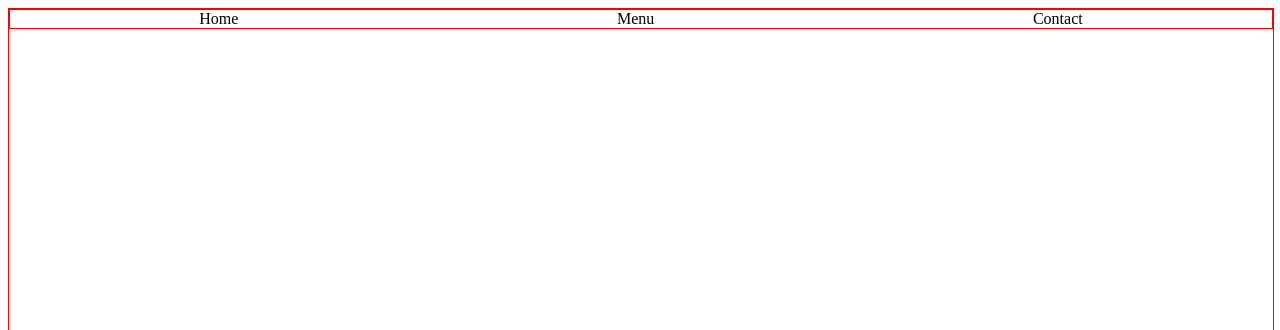
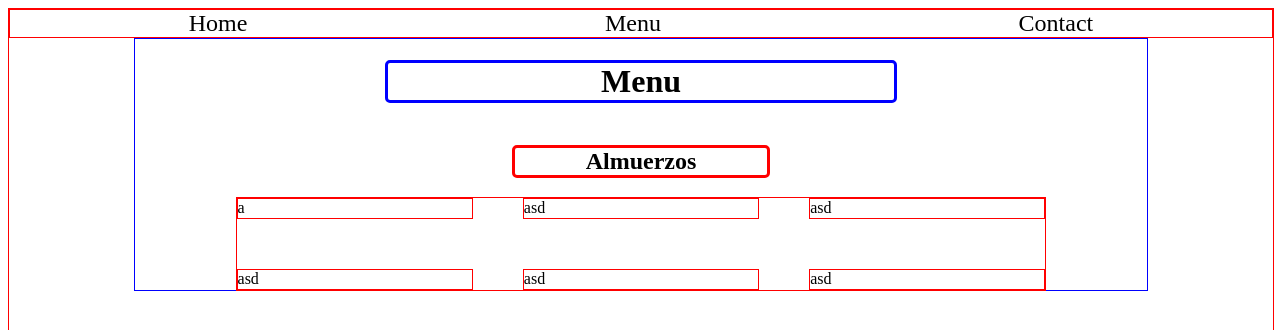
Before and after one commit to jsf97/restaurant, a website built with webpack: page dist/index.html in a window 1280 px wide. Shown: the top 330 px of the page. Built offline with nearby package versions, Linux system fonts and the light colour scheme.

Commit message:
Haciendo cosas innecesarias pero que sirven para la experiencia

```diff
--- a/src/index.js
+++ b/src/index.js
@@ -2,6 +2,7 @@ const content = document.getElementById('content');
 const navbar = document.createElement('nav')
 
 import './style.css'
+import menuContent from './menu.js'
 
 content.classList.add('abc')
 
@@ -19,3 +20,5 @@ navbar.appendChild(contact)
 navbar.classList.add('nav')
 
 content.appendChild(navbar)
+
+menuContent(content)
--- a/src/menu.js
+++ b/src/menu.js
@@ -0,0 +1,29 @@
+
+export default function menuContent(append) {
+  const container = document.createElement('div');
+  container.classList.add('menu-container');
+
+  const title = document.createElement('h1');
+  title.classList.add('menu-title');
+  title.textContent = 'Menu';
+  container.appendChild(title);
+
+  const choice = document.createElement('h2');
+  choice.classList.add('menu-choice');
+  choice.textContent = 'Almuerzos';
+  container.appendChild(choice);
+
+  const choiceContent = document.createElement('div');
+  choiceContent.classList.add('menu-choice__content');
+  container.appendChild(choiceContent);
+  for(let i = 0; i <= 5; i++) {
+    const lunchContainer = document.createElement('div');
+    lunchContainer.classList.add('lunch-container')
+    lunchContainer.textContent = 'asd'
+    choiceContent.appendChild(lunchContainer)
+  }
+
+  choiceContent.children[0].textContent = 'a'
+
+  append.appendChild(container);
+}
--- a/src/style.css
+++ b/src/style.css
@@ -9,4 +9,46 @@
   display: flex;
   justify-content: space-around;
   align-items: center;
+  font-size: 24px;
 }
+
+.menu-title {
+  border-radius: 5px;
+  border: 3px solid blue;
+  width: 50%;
+  text-align: center;
+}
+
+.menu-container {
+  border: 1px solid blue;
+  width: 80%;
+  margin: auto;
+  display: grid;
+  grid-template-columns: 1fr;
+  grid-template-rows: repeat(auto-fit);
+  justify-items: center;
+  align-items: center;
+}
+
+.menu-choice {
+  border: 3px solid red;
+  border-radius: 5px;
+  width: 25%;
+  text-align: center;
+}
+
+.menu-choice__content {
+  border: 1px solid red;
+  display: grid;
+  width: 80%;
+  height: 100%;
+  justify-content: space-between;
+  grid-template-columns: repeat(3, 1fr);
+  grid-template-rows: repeat(auto-fit);
+  gap: 50px;
+}
+
+.lunch-container {
+  border: 1px solid red;
+
+}
```
Also changed, not shown: dist/main.js.
